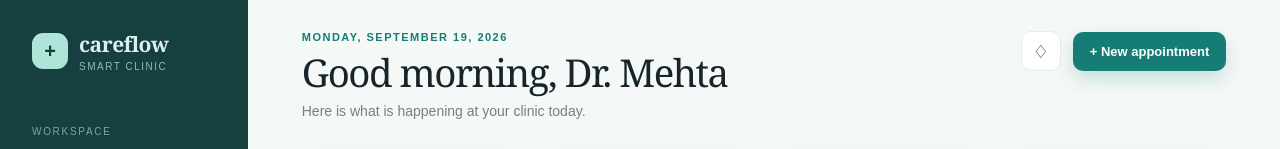
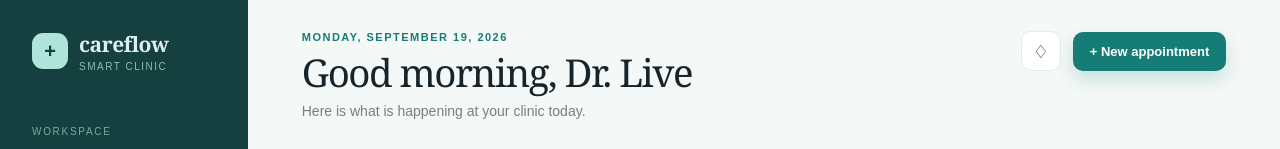
Before and after one commit to NgwainStacy/website, a plain HTML site: page index.html in a window 1280 px wide. Shown: the top 149 px of the page. Drawn offline with Linux system fonts and the light colour scheme.

Commit message:
Change greeting from Dr. Mehta to Dr. Live
cool

```diff
--- a/index.html
+++ b/index.html
@@ -135,7 +135,7 @@
 
 		<main>
 			<header class="topbar">
-				<div><div class="eyebrow">Monday, September 19, 2026</div><h1>Good morning, Dr. Mehta</h1><p class="subtext">Here is what is happening at your clinic today.</p></div>
+				<div><div class="eyebrow">Monday, September 19, 2026</div><h1>Good morning, Dr. Live</h1><p class="subtext">Here is what is happening at your clinic today.</p></div>
 				<div class="top-actions"><button class="icon-button" aria-label="Notifications">♢</button><button class="new-button" id="newAppointment">+ New appointment</button></div>
 			</header>
 
```
